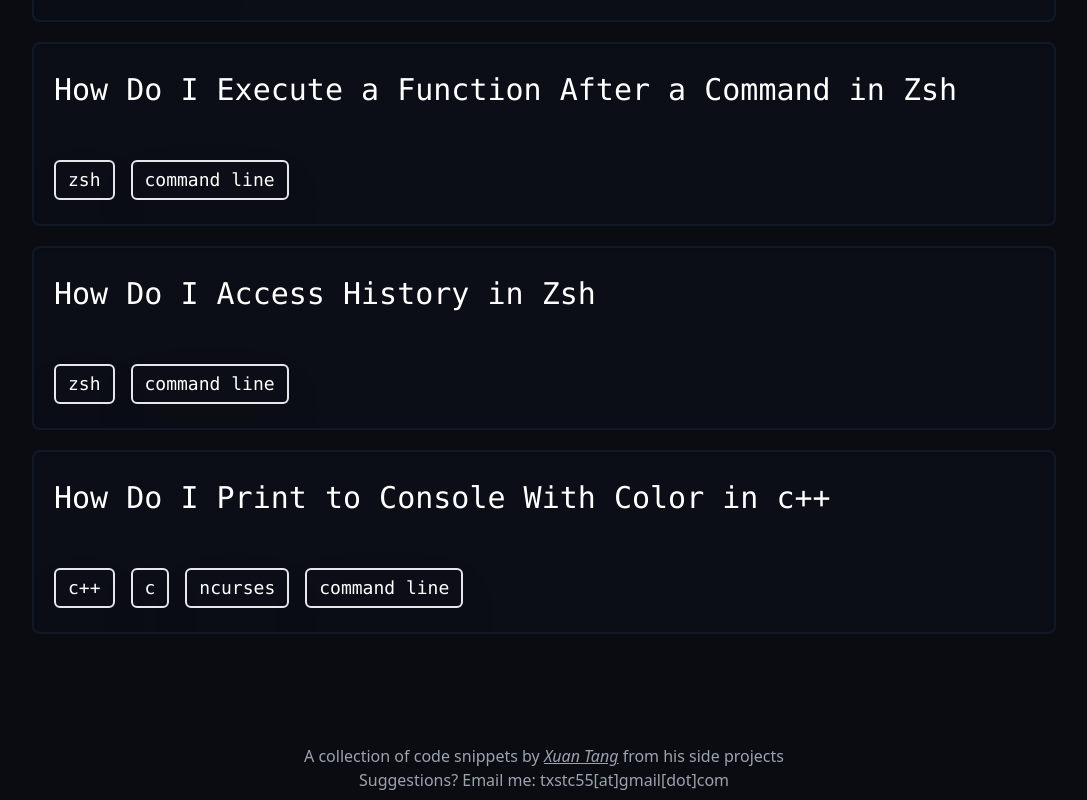
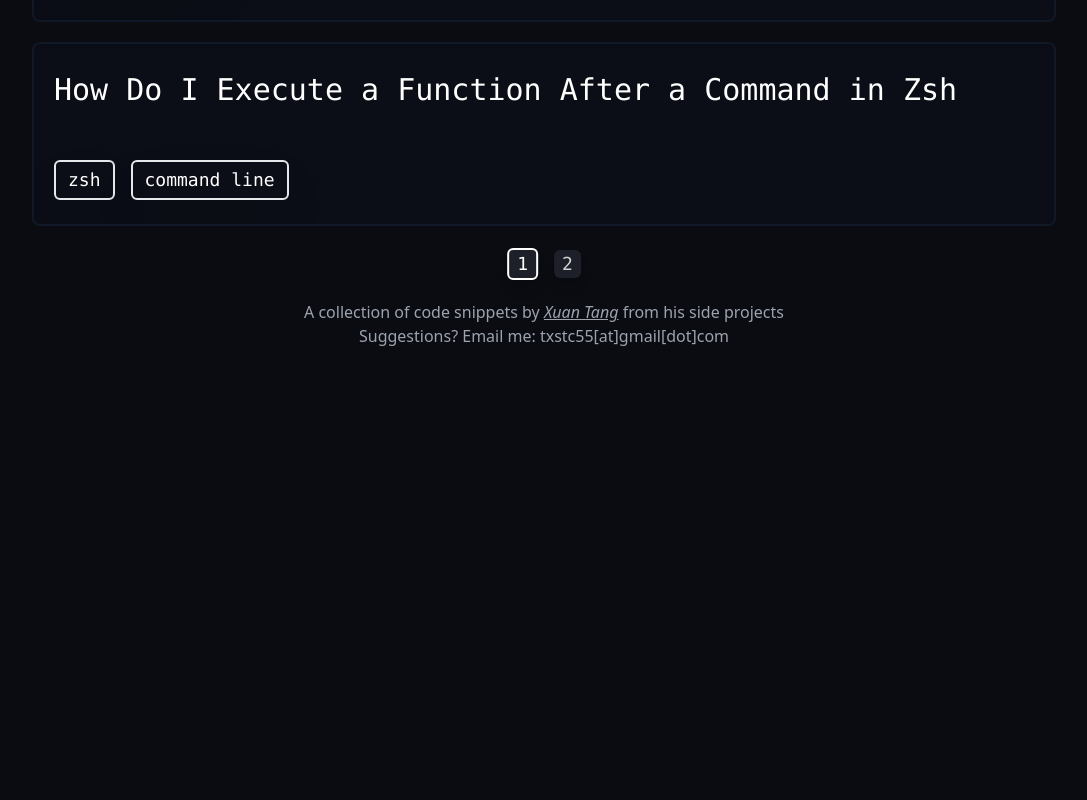
Before and after one commit to txstc55/But-how-do-I, a Vue app: page / in a window 1280 px wide. Shown: the part 1912-2712 px from the top of the page, without its empty margins (96-1183 px from the left). After the commit the page ends 2276 px from the top, so only its background shows below. Built offline with nearby package versions, Linux system fonts and the light colour scheme.

Commit message:
style changes

```diff
--- a/src/views/HomeView.vue
+++ b/src/views/HomeView.vue
@@ -1,27 +1,8 @@
 <template>
   <div>
     <TitleComponent />
-    <div class="board min-h-screen">
-      <div
-        class="
-          text-2xl
-          font-mono
-          my-14
-          mx-auto
-          text-center
-          sm:text-3xl
-          md:text-4xl
-          lg:text-5xl
-          xl:text-6xl
-          text-white
-          no-select
-        "
-      >
-        CODES I FOUND USEFUL
-      </div>
-      <PostGridView></PostGridView>
-    </div>
-    <div class="mt-10 mb-2 text-gray-400 w-full text-center">
+    <PostGridView></PostGridView>
+    <div class="mt-1 mb-4 text-gray-400 w-full text-center">
       A collection of code snippets by
       <a href="https://txstc55.github.io/" class="underline italic"
         >Xuan Tang</a
@@ -56,8 +37,4 @@ export default {
 </script>
 
 <style scoped>
-.board {
-  padding-top: 50px;
-  padding-bottom: 50px;
-}
 </style>
--- a/src/views/PostGridView.vue
+++ b/src/views/PostGridView.vue
@@ -1,4 +1,22 @@
 <template>
+  <div class="board min-h-screen relative">
+    <div
+      class="
+        text-2xl
+        font-mono
+        my-14
+        mx-auto
+        text-center
+        sm:text-3xl
+        md:text-4xl
+        lg:text-5xl
+        xl:text-6xl
+        text-white
+        no-select
+      "
+    >
+      CODES I FOUND USEFUL
+    </div>
     <div class="items-center mb-8 text-center">
       <button
         class="
@@ -20,6 +38,7 @@
           transition
           duration-300
           whitespace-pre
+          font-mono
         "
         v-for="tag in tagsSorted"
         :key="tag.name"
@@ -30,17 +49,64 @@
             : 'text-gray-400 border-gray-500'
         "
       >
-      {{ tag.name + "   " + tag.count }}
+        {{ tag.name + "  " + tag.count }}
       </button>
     </div>
-  <transition-group name="list" tag="ul">
     <PostGridComponent
-      v-for="post in postsSelected"
+      v-for="post in postsSelected.slice(
+        (page - 1) * 5,
+        Math.min(postsSelected.length, page * 5)
+      )"
       :key="post.id"
       :title="post.title"
       :tags="post.tags"
-    ></PostGridComponent
-  ></transition-group>
+    ></PostGridComponent>
+    <div
+      class="
+        items-center
+        mb-1
+        mt-10
+        text-center
+        bottom-1
+        absolute
+        left-1/2
+        -translate-x-1/2
+      "
+    >
+      <button
+        class="
+          rounded-md
+          px-2
+          mx-2
+          w-fit
+          shadow-lg
+          inline-block
+          mb-2
+          text-xs
+          sm:text-xs
+          md:text-sm
+          lg:text-lg
+          xl:text-lg
+          transition
+          duration-300
+          whitespace-pre
+          bg-gray-500/20
+          font-mono
+          hover:bg-gray-200/20
+        "
+        v-for="index in Math.ceil(postsSelected.length / 5)"
+        :key="index"
+        @click="changePage(index)"
+        :class="
+          page == index
+            ? 'border-2 border-white text-white'
+            : 'border-2 border-none text-white/80'
+        "
+      >
+        {{ index }}
+      </button>
+    </div>
+  </div>
 </template>
 
 <script>
@@ -58,9 +124,13 @@ export default {
       tagsSorted: [],
       tagsSelected: [],
       postsSelected: [],
+      page: 1,
     };
   },
   methods: {
+    changePage(index) {
+      this.page = index;
+    },
     selectTag(name) {
       var add = true;
       const index = this.tagsSelected.indexOf(name);
@@ -86,8 +156,8 @@ export default {
               if (item.tags.indexOf(me.tagsSelected[i]) == -1) {
                 return false;
               }
+            }
             return true;
-            }
           });
         }
       }
@@ -138,4 +208,9 @@ export default {
   opacity: 0;
   transform: translateX(20vw);
 }
+
+.board {
+  padding-top: 50px;
+  padding-bottom: 50px;
+}
 </style>
```
Lines whose indentation alone changed are shown as unchanged.
